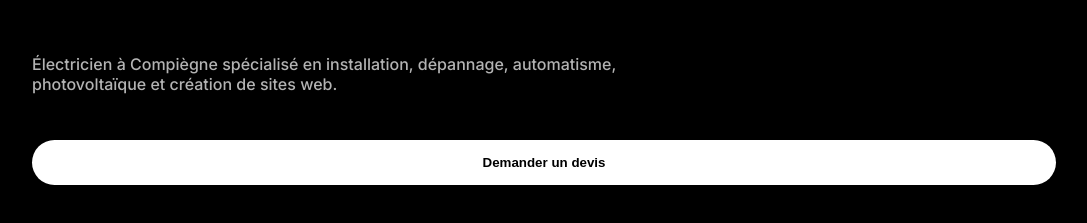
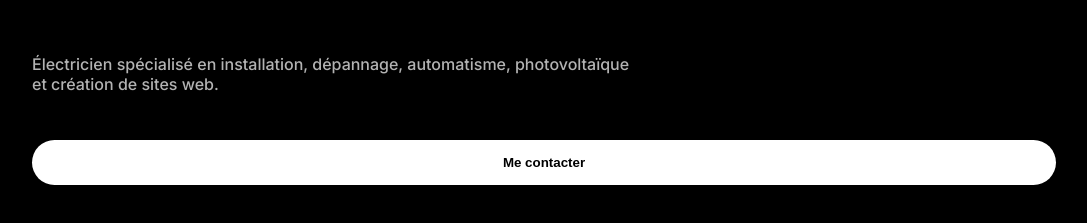
Before and after one commit to Phil-War/Philippe, a plain HTML site: page index.html in a window 1280 px wide. Shown: the part 523-746 px from the top of the page, without its empty margins (96-1183 px from the left). Drawn offline with Linux system fonts and the light colour scheme.

Commit message:
Update title and button text in index.html

```diff
--- a/index.html
+++ b/index.html
@@ -4,7 +4,7 @@
 <meta charset="UTF-8">
 <meta name="viewport" content="width=device-width, initial-scale=1.0">
 
-<title>Électricien Compiègne | Automatisme | Photovoltaïque</title>
+<title>Électricité | Automatisme | Photovoltaïque</title>
 
 <meta name="description" content="Électricien à Compiègne : installation, dépannage, conformité, automatisme, Home Assistant, photovoltaïque et création de site web.">
 
@@ -112,11 +112,11 @@ footer {
   </h1>
 
   <p class="subtitle">
-    Électricien à Compiègne spécialisé en installation, dépannage,
+    Électricien spécialisé en installation, dépannage,
     automatisme, photovoltaïque et création de sites web.
   </p>
 
-  <button class="cta" onclick="contact()">Demander un devis</button>
+  <button class="cta" onclick="contact()">Me contacter</button>
 </header>
 
 <section class="section">
```
